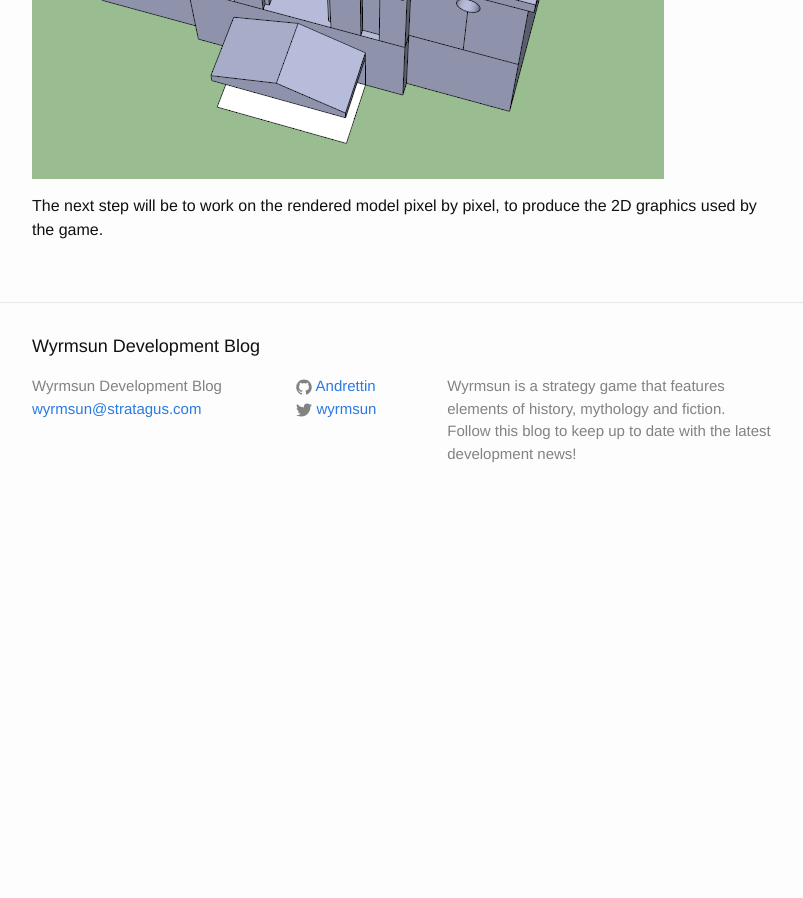
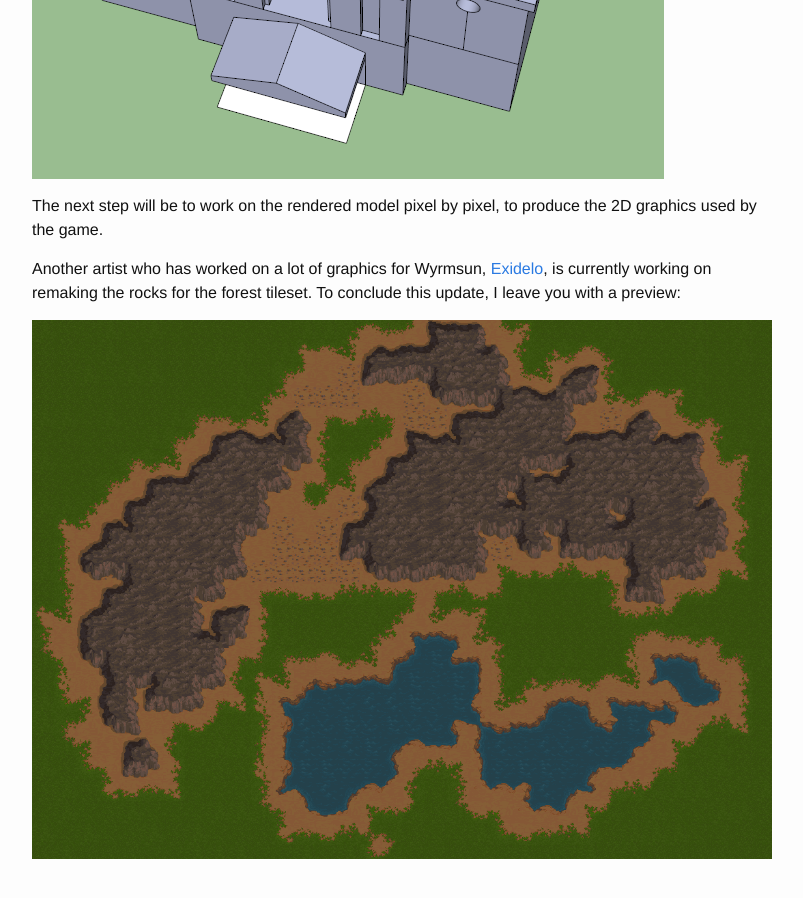
Before and after one commit to Andrettin/Andrettin.github.io, a Jekyll site: the page built from _posts/2016-03-29-teuton-temple-faction-flair-interfaces-and-new-forest-rocks.markdown, in a window 1280 px wide and 900 px high, scrolled down 1267 px. Shown: the whole window, without its empty margins (238-1041 px from the left). Built offline with Jekyll 4.4.1, drawn with Linux system fonts in a browser that asks for light colours; comment, search, counter and statistics services are not loaded; before the commit the page ends 1792 px from its top, so only the background shows below that; some of the changed text lies outside the part shown.

Commit message:
Update to post

```diff
--- a/_posts/2016-03-29-teuton-temple-and-faction-flair-interfaces.markdown
+++ b/_posts/2016-03-29-teuton-temple-faction-flair-interfaces-and-new-forest-rocks.markdown
@@ -1,7 +1,7 @@
 ---
 layout: post
-title:  "Teuton Temple and Faction Flair Interfaces"
-date:   2016-03-29 20:50:00 +0200
+title:  "Teuton Temple, Faction Flair Interfaces and New Forest Rocks"
+date:   2016-03-30 00:05:00 +0200
 categories:  blog
 comments: true
 ---
@@ -14,3 +14,7 @@ Jinn is currently also working on the Teuton temple, which is coming along nicel
 ![Work-in-Progress Teuton Temple]({{ site.url }}/images/teuton_temple_wip.png)
 
 The next step will be to work on the rendered model pixel by pixel, to produce the 2D graphics used by the game.
+
+Another artist who has worked on a lot of graphics for Wyrmsun, [Exidelo](http://www.pixeljoint.com/p/26118.htm), is currently working on remaking the rocks for the forest tileset. To conclude this update, I leave you with a preview:
+
+![Work-in-Progress Forest Rocks]({{ site.url }}/images/forest_rocks_wip.png)
```
Also changed, not shown: images/forest_rocks_wip.png (added).
